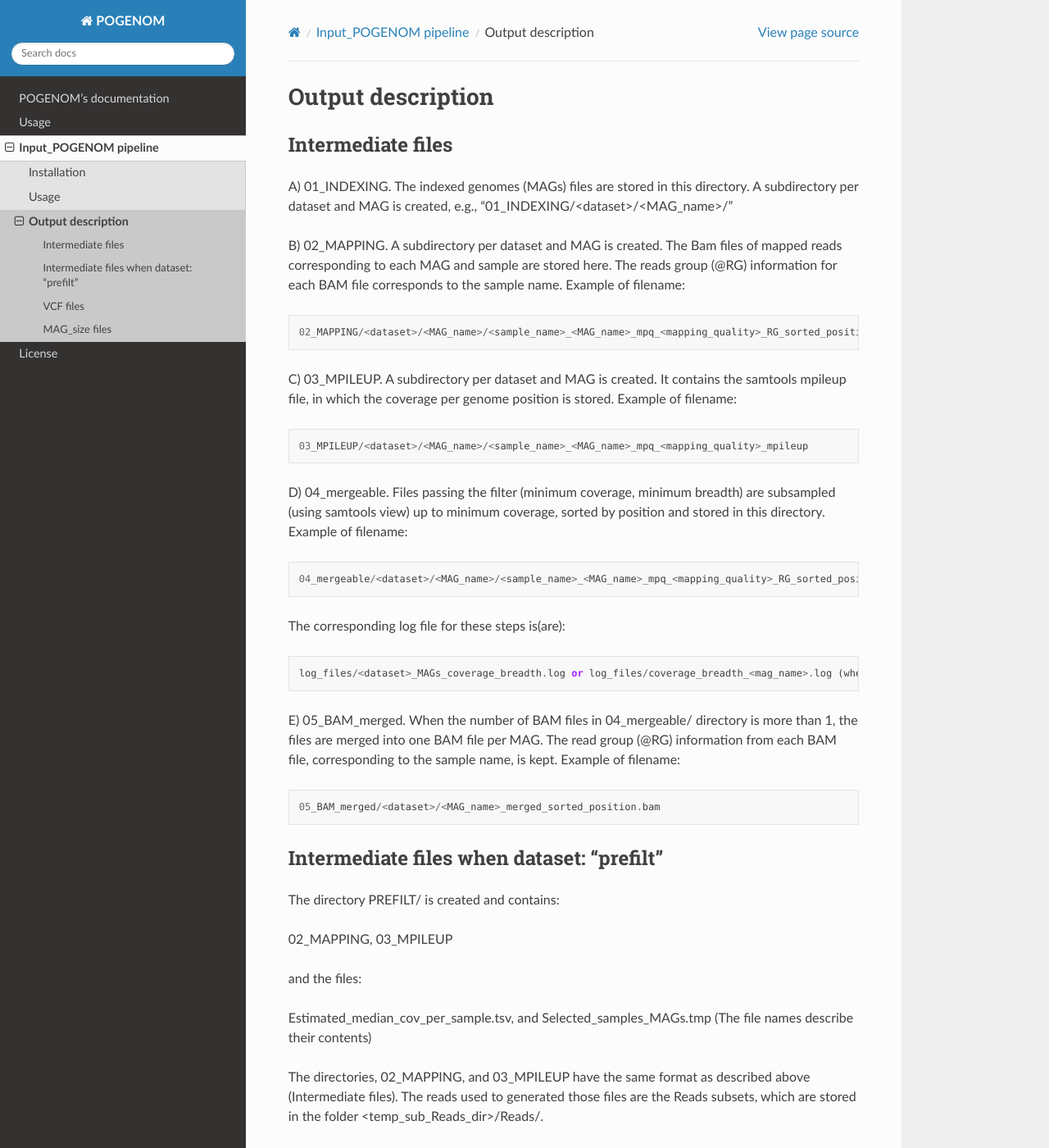
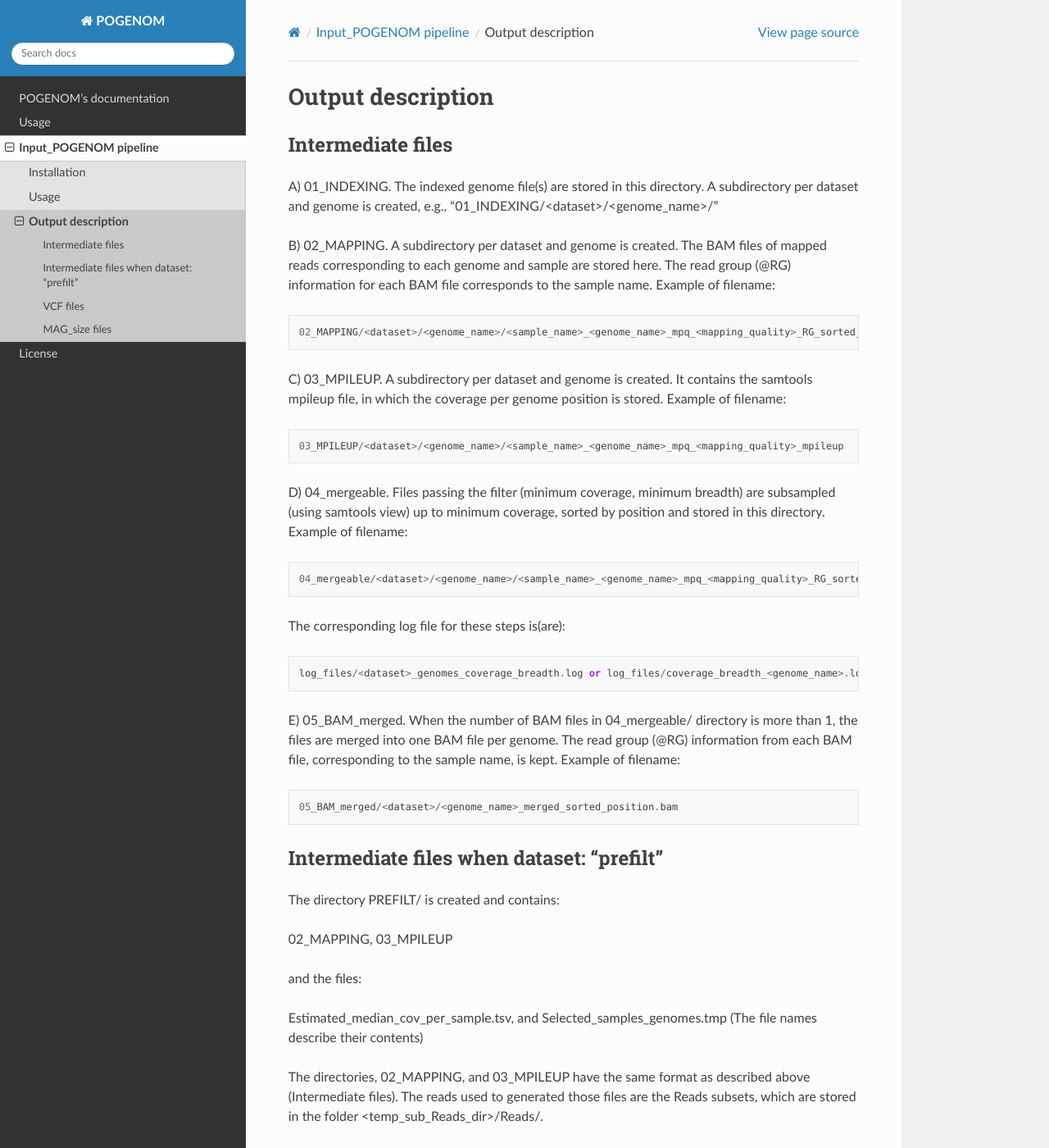
Before and after one commit to EnvGen/POGENOM, a Sphinx documentation site: the page built from docs/source/Output_description.rst, in a window 1280 px wide and 1400 px high. Shown: the whole window at 82% size. Built offline with Sphinx 7.4.7 and the Read the Docs theme 2.0.0, drawn with Linux system fonts in a browser that asks for light colours; some of the changed text lies outside the part shown.

Commit message:
Update Output_description.rst

```diff
--- a/docs/source/Output_description.rst
+++ b/docs/source/Output_description.rst
@@ -5,36 +5,36 @@ Intermediate files
 ^^^^^^^^^^^^^^^^^^
 
 A) 01_INDEXING.
-The indexed genomes (MAGs) files are stored in this directory. A subdirectory per dataset and MAG is created, e.g., "01_INDEXING/<dataset>/<MAG_name>/"
+The indexed genome file(s) are stored in this directory. A subdirectory per dataset and genome is created, e.g., "01_INDEXING/<dataset>/<genome_name>/"
 
 B) 02_MAPPING.
-A subdirectory per dataset and MAG is created. The Bam files of mapped reads corresponding to each MAG and sample are stored here.
-The reads group (@RG) information for each BAM file corresponds to the sample name.
+A subdirectory per dataset and genome is created. The BAM files of mapped reads corresponding to each genome and sample are stored here.
+The read group (@RG) information for each BAM file corresponds to the sample name.
 Example of filename::
 
-    02_MAPPING/<dataset>/<MAG_name>/<sample_name>_<MAG_name>_mpq_<mapping_quality>_RG_sorted_position.bam
+    02_MAPPING/<dataset>/<genome_name>/<sample_name>_<genome_name>_mpq_<mapping_quality>_RG_sorted_position.bam
 
 C) 03_MPILEUP.
-A subdirectory per dataset and MAG is created. It contains the samtools mpileup file, in which the coverage per genome position is stored.
+A subdirectory per dataset and genome is created. It contains the samtools mpileup file, in which the coverage per genome position is stored.
 Example of filename::
 
-    03_MPILEUP/<dataset>/<MAG_name>/<sample_name>_<MAG_name>_mpq_<mapping_quality>_mpileup
+    03_MPILEUP/<dataset>/<genome_name>/<sample_name>_<genome_name>_mpq_<mapping_quality>_mpileup
 
 D) 04_mergeable.
 Files passing the filter (minimum coverage, minimum breadth) are subsampled (using samtools view) up to minimum coverage, sorted by position and stored in this directory.
 Example of filename::
 
-    04_mergeable/<dataset>/<MAG_name>/<sample_name>_<MAG_name>_mpq_<mapping_quality>_RG_sorted_position_subsampled.bam
+    04_mergeable/<dataset>/<genome_name>/<sample_name>_<genome_name>_mpq_<mapping_quality>_RG_sorted_position_subsampled.bam
 
 The corresponding log file for these steps is(are)::
 
-    log_files/<dataset>_MAGs_coverage_breadth.log or log_files/coverage_breadth_<mag_name>.log (when dataset: "prefilt")
+    log_files/<dataset>_genomes_coverage_breadth.log or log_files/coverage_breadth_<genome_name>.log (when dataset: "prefilt")
 
 E) 05_BAM_merged.
-When the number of BAM files in 04_mergeable/ directory is more than 1, the files are merged into one BAM file per MAG. The read group (@RG) information from each BAM file, corresponding to the sample name, is kept.
+When the number of BAM files in 04_mergeable/ directory is more than 1, the files are merged into one BAM file per genome. The read group (@RG) information from each BAM file, corresponding to the sample name, is kept.
 Example of filename::
 
-    05_BAM_merged/<dataset>/<MAG_name>_merged_sorted_position.bam
+    05_BAM_merged/<dataset>/<genome_name>_merged_sorted_position.bam
 
 
 Intermediate files when dataset: "prefilt"
@@ -46,7 +46,7 @@ The directory PREFILT/ is created and contains:
 
 and the files:
 
-Estimated_median_cov_per_sample.tsv, and Selected_samples_MAGs.tmp (The file names describe their contents)
+Estimated_median_cov_per_sample.tsv, and Selected_samples_genomes.tmp (The file names describe their contents)
 
 The directories, 02_MAPPING, and 03_MPILEUP have the same format as described above (Intermediate files).
 The reads used to generated those files are the Reads subsets, which are stored in the folder <temp_sub_Reads_dir>/Reads/.
@@ -60,17 +60,17 @@ VCF files
 Variant calling files per MAG are stored in the directory 06_VCF.
 Example of filename::
 
-    06_VCF/<dataset>/<MAG_name>_mpq_<mapping_quality>.vcf
+    06_VCF/<dataset>/<genome_name>_mpq_<mapping_quality>.vcf
 
-The list of samples used for the generation of the vcf files can be found in the files <mag_name>_samples.txt
+The list of samples used for the generation of the vcf files can be found in the files <genome_name>_samples.txt
 
-When no BAM file passes the filter (coverage and breadth), a vcf file cannot be created. In this case, the corresponding <mag_name>_samples.txt file will contain the following statement:
+When no BAM file passes the filter (coverage and breadth), a vcf file cannot be created. In this case, the corresponding <genome_name>_samples.txt file will contain the following statement:
 "The mag <MAG_name>.fa has not BAM file that passes the filter breadth and coverage. A .vcf file cannot be created."
 
-The corresponding log file for these steps is(are)::
+The corresponding log file for these steps is (are)::
 
-    log_files/<dataset>_MAGs_vcf_files.log or log_files/vcf_<mag_name>.log (when dataset: "prefilt")
+    log_files/<dataset>_genomes_vcf_files.log or log_files/vcf_<genome_name>.log (when dataset: "prefilt")
 
 MAG_size files
 ^^^^^^^^^^^^^^
-The size of the MAG is stored in file <mag_name>.size (genome size: #bases). This value may be used later as input for POGENOM.
+The size of the genome (number of bases) is stored in file <genome_name>.size. This value may be used later as input for POGENOM.
```
